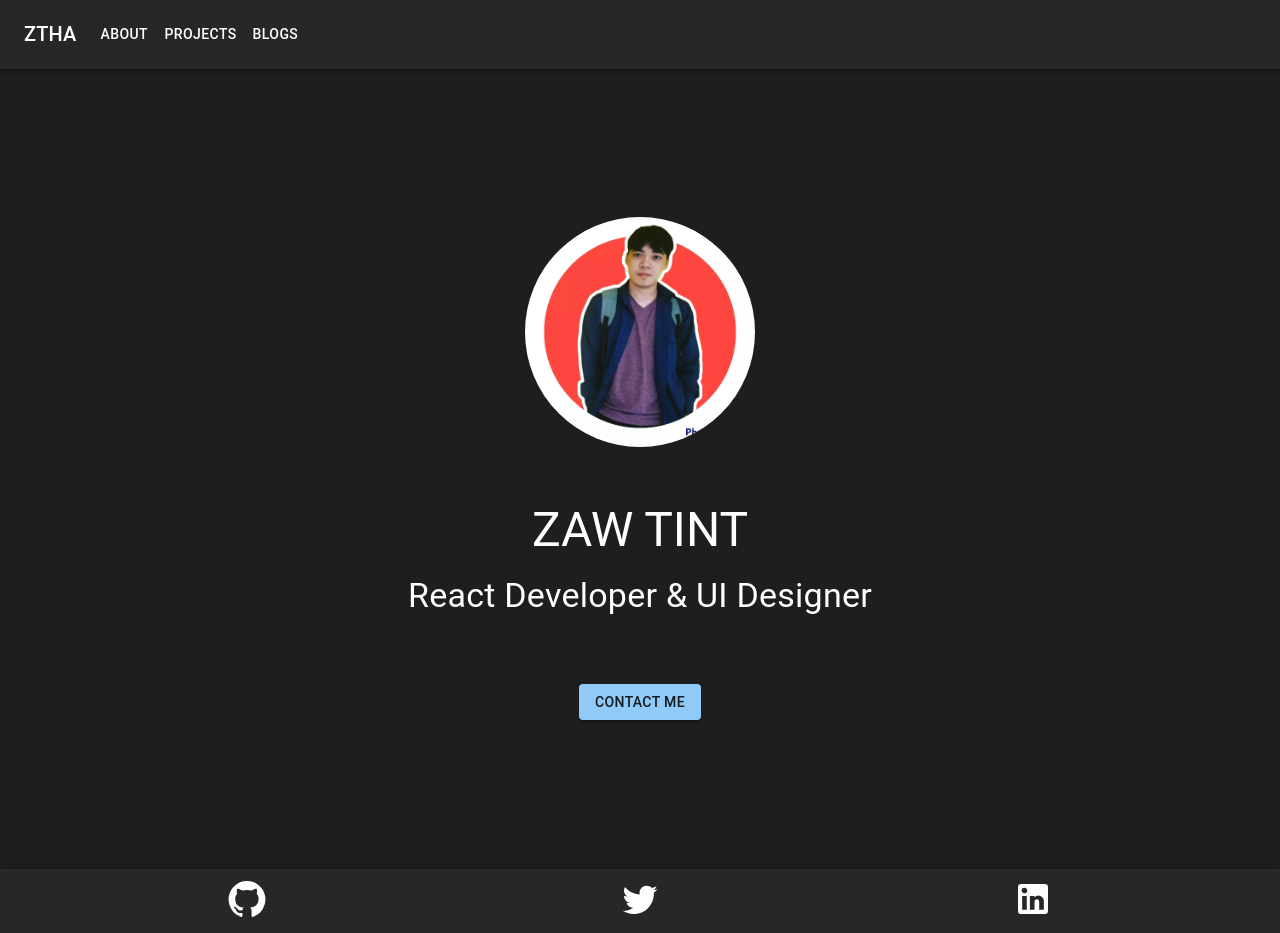
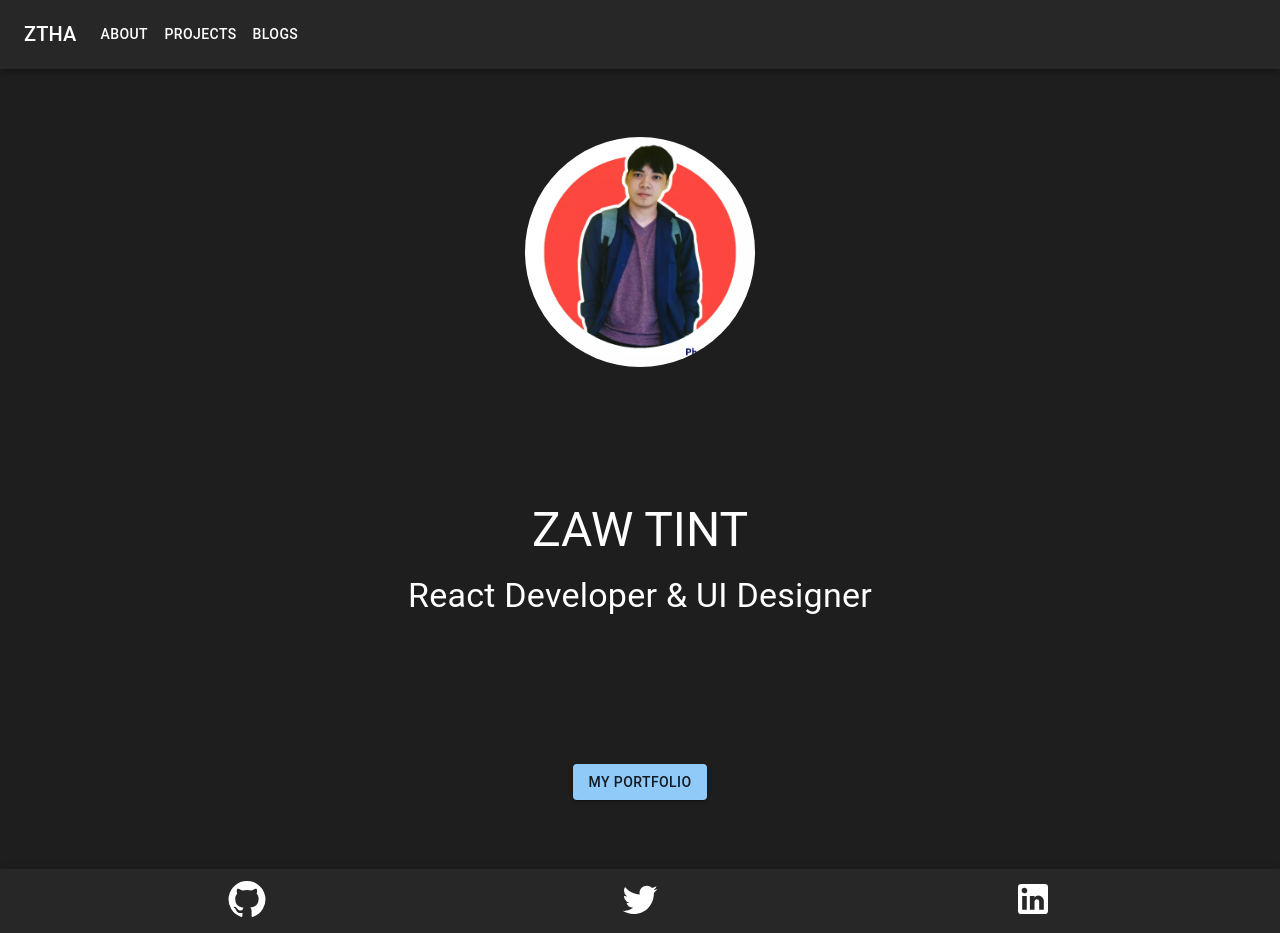
Before and after one commit to ztha952/ztha-portfolio, a Next.js app: page / in a window 1280 px wide. Built offline with nearby package versions, Linux system fonts and the light colour scheme.

Commit message:
Update index.js

```diff
--- a/pages/index.js
+++ b/pages/index.js
@@ -21,8 +21,8 @@ export default function Home() {
           flexDirection: "column",
           justifyContent: "center",
           alignItems: "center",
-
           minHeight: "100vh",
+          gap: '5rem'
         }}
       >
         <Image
@@ -42,8 +42,8 @@ export default function Home() {
             React Developer & UI Designer
           </Typography>
         </div>
-        <Link href="/Contact" passHref>
-          <Button variant="contained">Contact Me</Button>
+        <Link href="/projects" passHref>
+          <Button variant="contained">My Portfolio</Button>
         </Link>
       </div>
     </>
```
